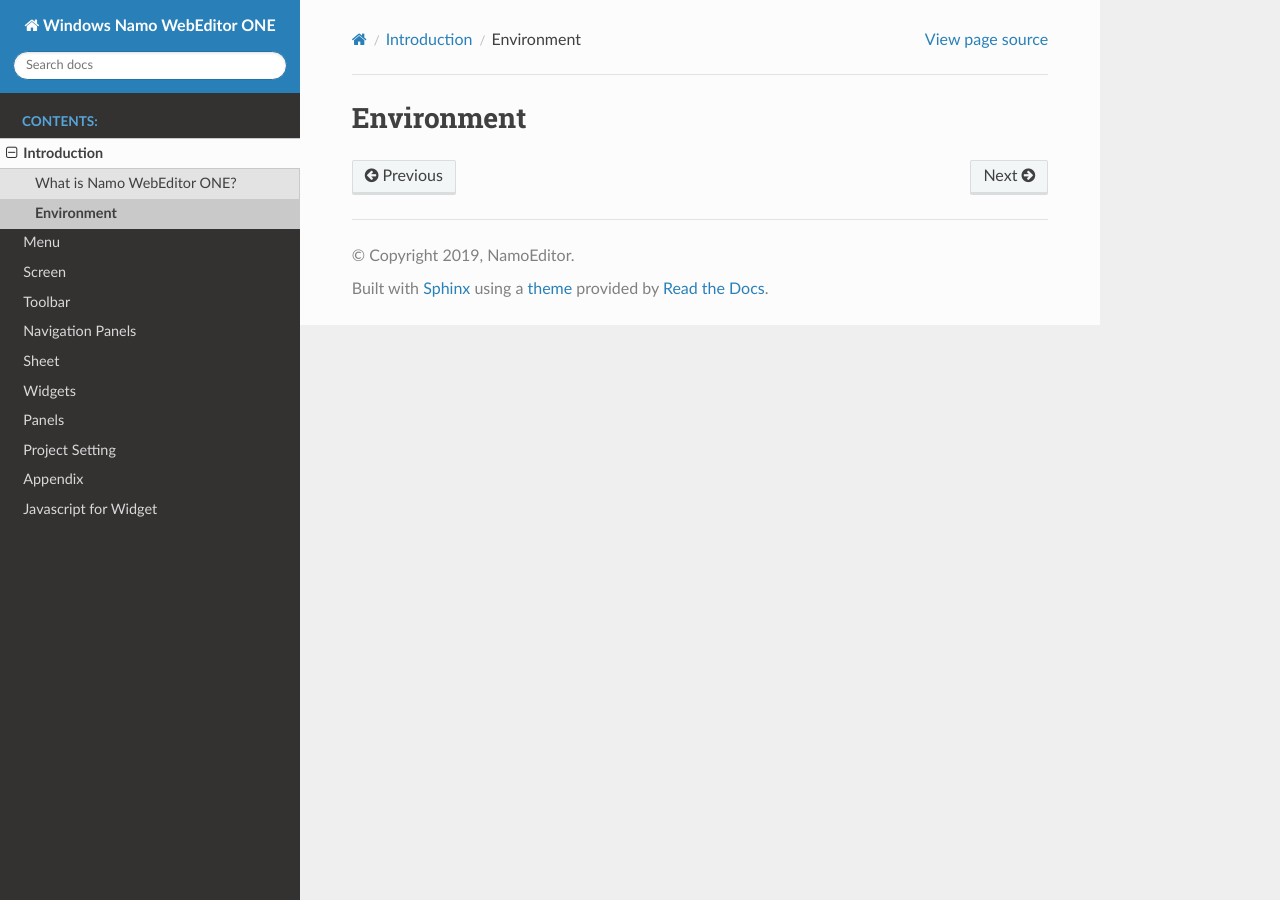
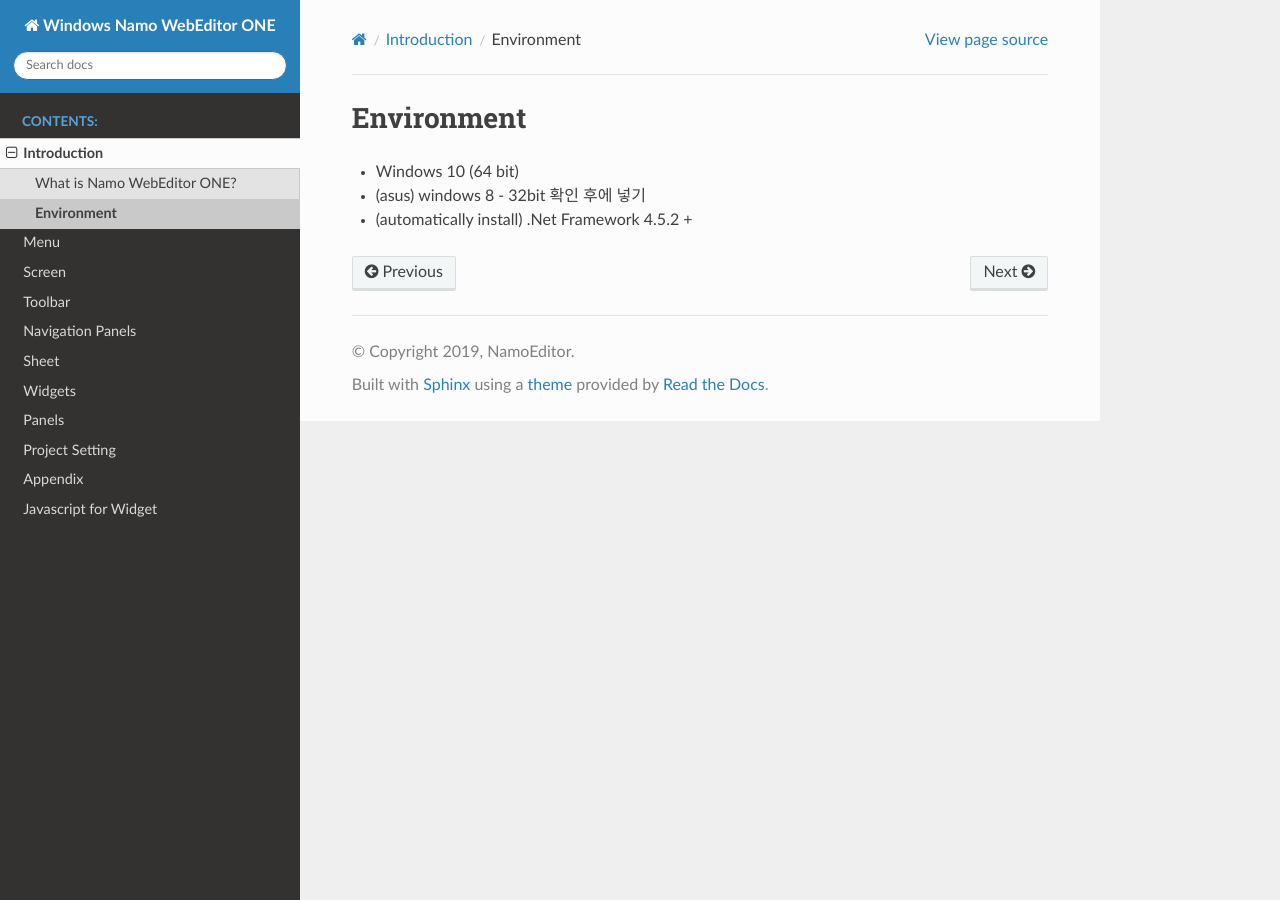
Before and after one commit to JDLabOrg/WinIUManual, a Sphinx documentation site: the page built from source/introduction/env.rst, in a window 1280 px wide. Built offline with Sphinx 7.4.7 and the Read the Docs theme 2.0.0, drawn with Linux system fonts in a browser that asks for light colours.

Commit message:
update env

```diff
--- a/source/introduction/env.rst
+++ b/source/introduction/env.rst
@@ -1,2 +1,6 @@
 Environment
-===================================
+==================================
+
+- Windows 10 (64 bit)
+- (asus) windows 8 - 32bit 확인 후에 넣기
+- (automatically install) .Net Framework 4.5.2 +
```
